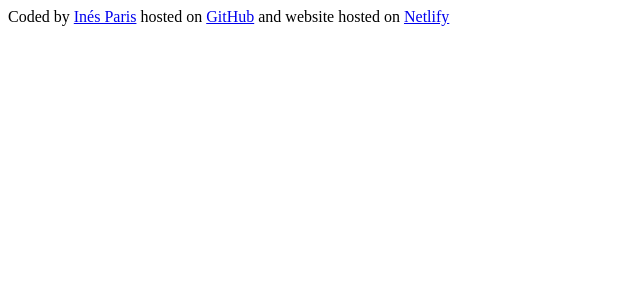
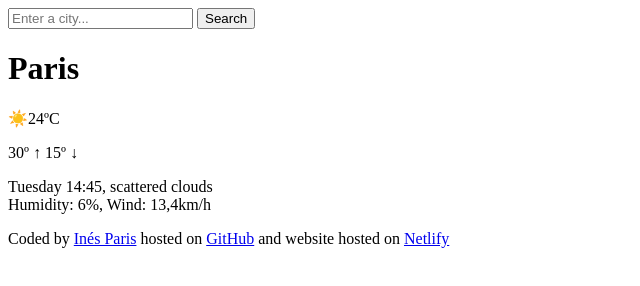
Before and after one commit to InesParis/MetoForecastApp, a plain HTML site: page index.html in a window 1280 px wide. Shown: the whole page, without its empty margins (0-640 px from the left). Drawn offline with Linux system fonts and the light colour scheme.

Commit message:
create html design

```diff
--- a/index.html
+++ b/index.html
@@ -6,6 +6,20 @@
     <title>MeteoApp</title>
   </head>
   <body>
+    <header>
+      <input type="search" placeholder="Enter a city..." required />
+      <input type="submit" value="Search" />
+    </header>
+    <div>
+      <h1>Paris</h1>
+      <div>☀️24ºC</div>
+      <p>30º ↑ 15º ↓</p>
+      <p>
+        Tuesday 14:45, scattered clouds
+        <br />Humidity: 6%, Wind: 13,4km/h
+      </p>
+    </div>
+
     <footer>
       Coded by <a href="https://github.com/InesParis">Inés Paris</a> hosted on
       <a href="https://github.com/InesParis/MetoForecastApp">GitHub</a> and
```
